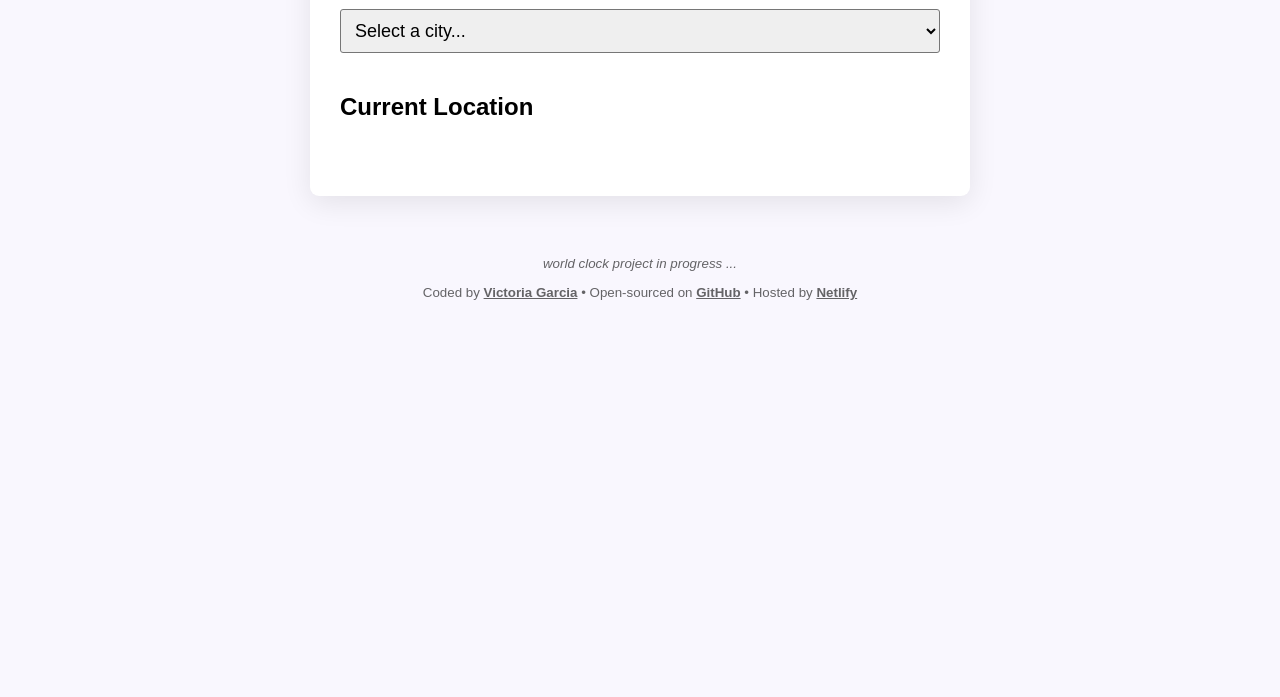
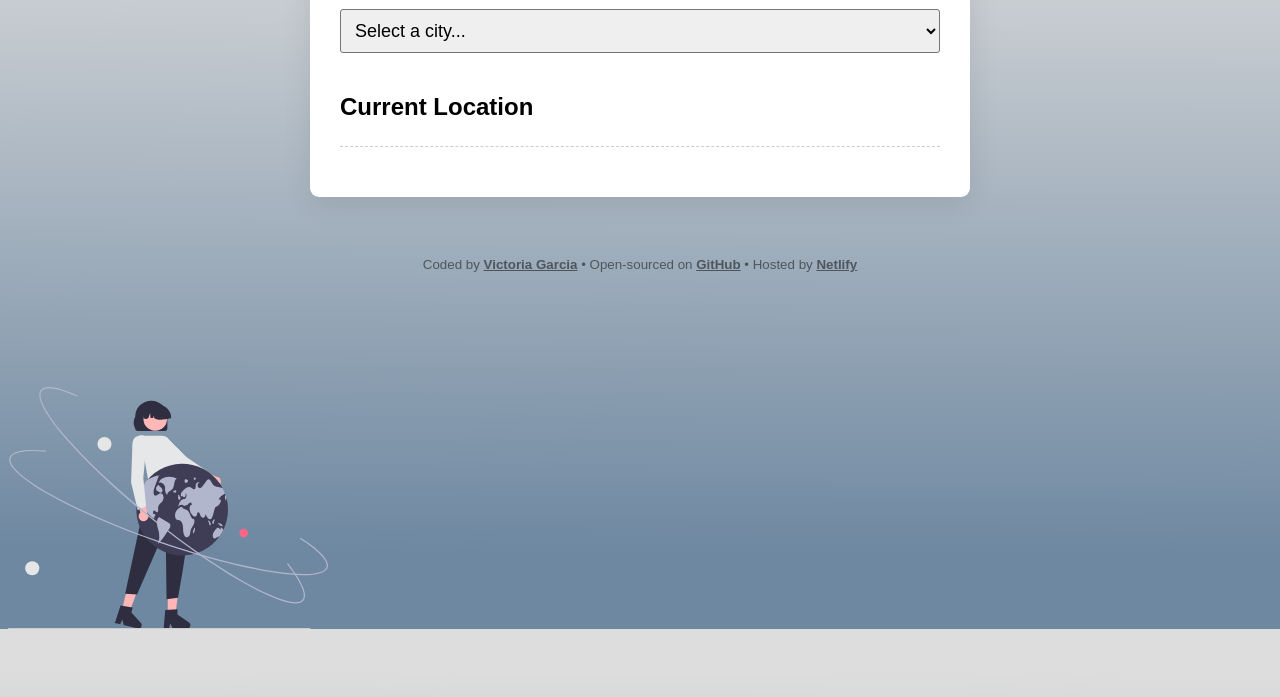
Before and after one commit to fifth-monger/world-clock, a plain HTML site: page index.html in a window 1280 px wide. Shown: the part 171-868 px from the top of the page. Before the commit the page ends 800 px from the top, so only its background shows below. Drawn offline with nearby package versions, Linux system fonts and the light colour scheme; a script that the page names is missing.

Commit message:
updated design:  added an image and gradient

```diff
--- a/index.html
+++ b/index.html
@@ -6,7 +6,7 @@
     <link rel="stylesheet" href="src/styles.css" />
     <script src="https://cdnjs.cloudflare.com/ajax/libs/moment.js/2.30.1/moment.min.js"></script>
     <script src="https://cdnjs.cloudflare.com/ajax/libs/moment-timezone/0.6.0/moment-timezone-with-data-1970-2030.min.js"></script>
-    <title>Earth Hours</title>
+    <title>🌎 Earth Hours</title>
   </head>
   <body>
     <div class="container">
@@ -28,8 +28,8 @@
         </div>
       </div>
     </div>
+    <img src="images/globegirl.svg" alt="globegirl" />
     <footer>
-      <p><em>world clock project in progress ... </em></p>
       Coded by
       <a href="https://github.com/fifth-monger" target="_blank"
         >Victoria Garcia</a
--- a/src/styles.css
+++ b/src/styles.css
@@ -1,5 +1,11 @@
 body {
-  background-color: #f9f7fe;
+  background: linear-gradient(
+    180.3deg,
+    rgb(221, 221, 221) 5.5%,
+    rgb(110, 136, 161) 90.2%
+  );
+  min-height: 100vh;
+  background-attachment: fixed;
 }
 .container {
   max-width: 600px;
@@ -9,11 +15,12 @@ body {
   box-shadow: 0px 7px 29px 0px rgba(0, 0, 0, 0.09);
   border-radius: 9px;
   font-family: sans-serif;
+  position: relative;
+  z-index: 0;
 }
 
 h1 {
   text-align: center;
-
   font-size: 36px;
 }
 
@@ -26,9 +33,13 @@ select {
 }
 h2 {
   margin: 0 0 5px;
+  position: relative;
+  z-index: 1;
 }
 .date {
   opacity: 0.7;
+  position: relative;
+  z-index: 1;
 }
 .city {
   display: flex;
@@ -37,9 +48,7 @@ h2 {
   padding: 20px 0;
   border-bottom: 1px dashed rgba(0, 0, 0, 0.2);
 }
-.city:last-child {
-  border: none;
-}
+
 .time {
   font-size: 42px;
   font-weight: bold;
@@ -52,9 +61,18 @@ footer {
   text-align: center;
   font-family: sans-serif;
   font-size: smaller;
-  color: rgba(0, 0, 0, 0.6);
+  color: rgb(0, 0, 0, 0.5);
+  position: relative;
+  z-index: 1;
 }
 a {
-  color: rgba(0, 0, 0, 0.6);
+  color: rgb(0, 0, 0, 0.5);
   font-weight: bolder;
 }
+img {
+  position: absolute;
+  bottom: 0px;
+  max-width: 25%;
+  z-index: 0;
+  margin-bottom: 0;
+}
```
Also changed, not shown: images/globegirl.svg (added).
